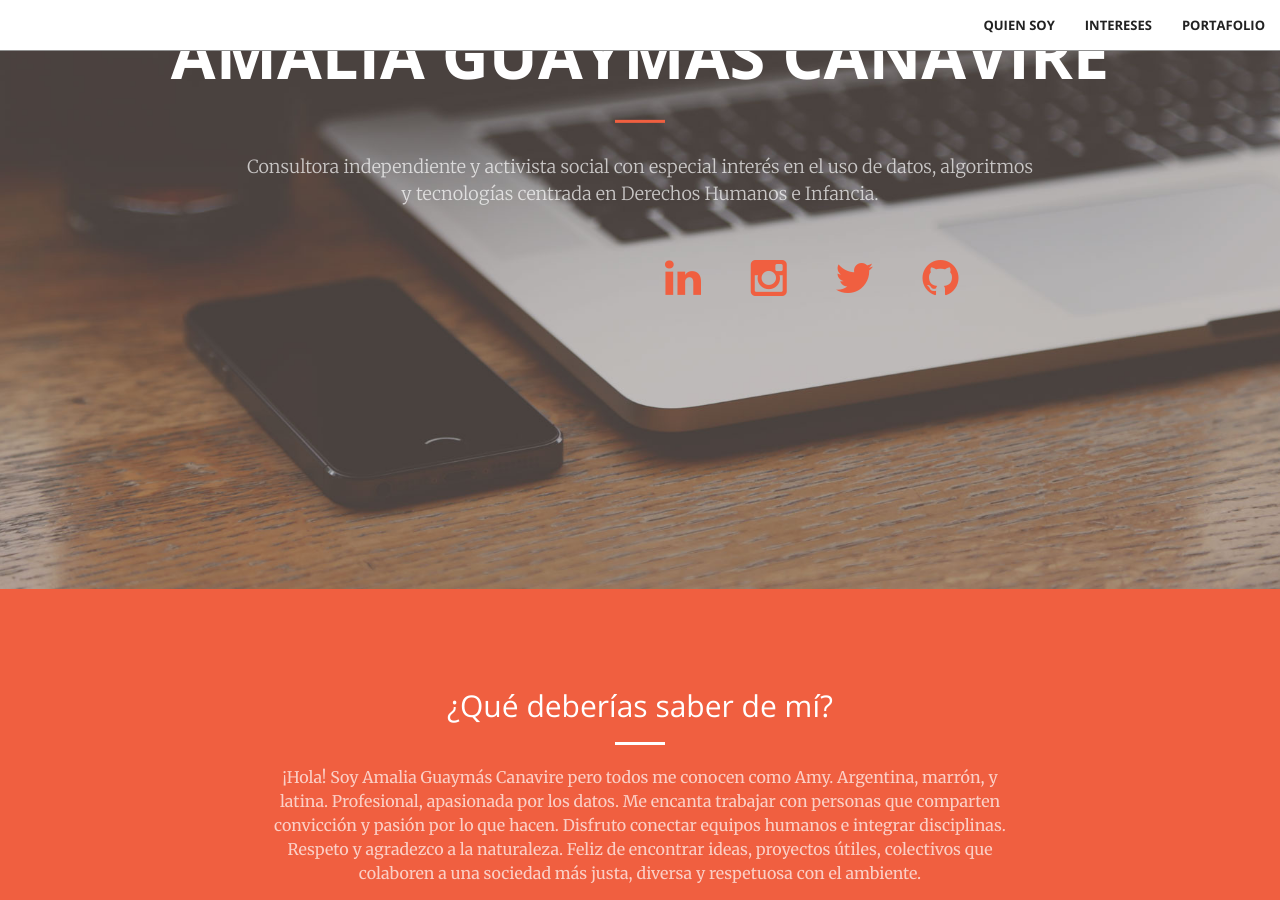
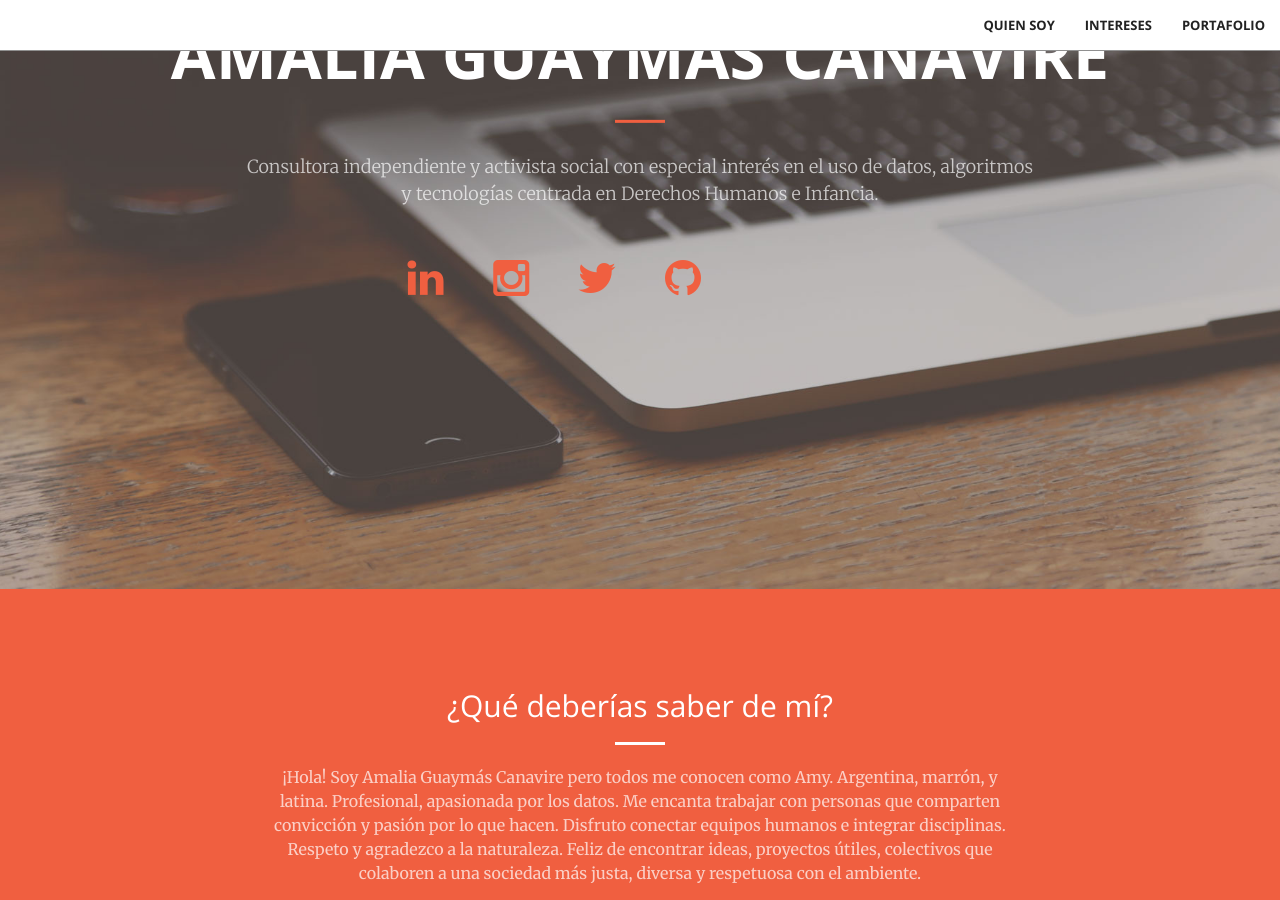
Before and after one commit to AmaliaGuaymasCanavire/amaliaguaymascanavire.github.io, a Jekyll site: the page built from index.html, in a window 1280 px wide and 900 px high, scrolled down 311 px. Built offline with Jekyll 4.4.1, drawn with Linux system fonts in a browser that asks for light colours.

Commit message:
template

```diff
--- a/_includes/header.html
+++ b/_includes/header.html
@@ -6,7 +6,7 @@
             <hr>
             <p>Consultora independiente y activista social con especial interés en el uso de datos, algoritmos y tecnologías centrada en Derechos Humanos e Infancia.	</p>
 			<div class="row">
-					<div class="col-md-1 col-md-offset-6 text-center">
+					<div class="col-md-1 col-md-offset-3 text-center">
 						<a href="https://www.linkedin.com/in/{{ site.linkedin_username }}">
 							<i class="fa fa-linkedin fa-3x wow bounceIn" data-wow-delay=".1s"></i>
 
```
